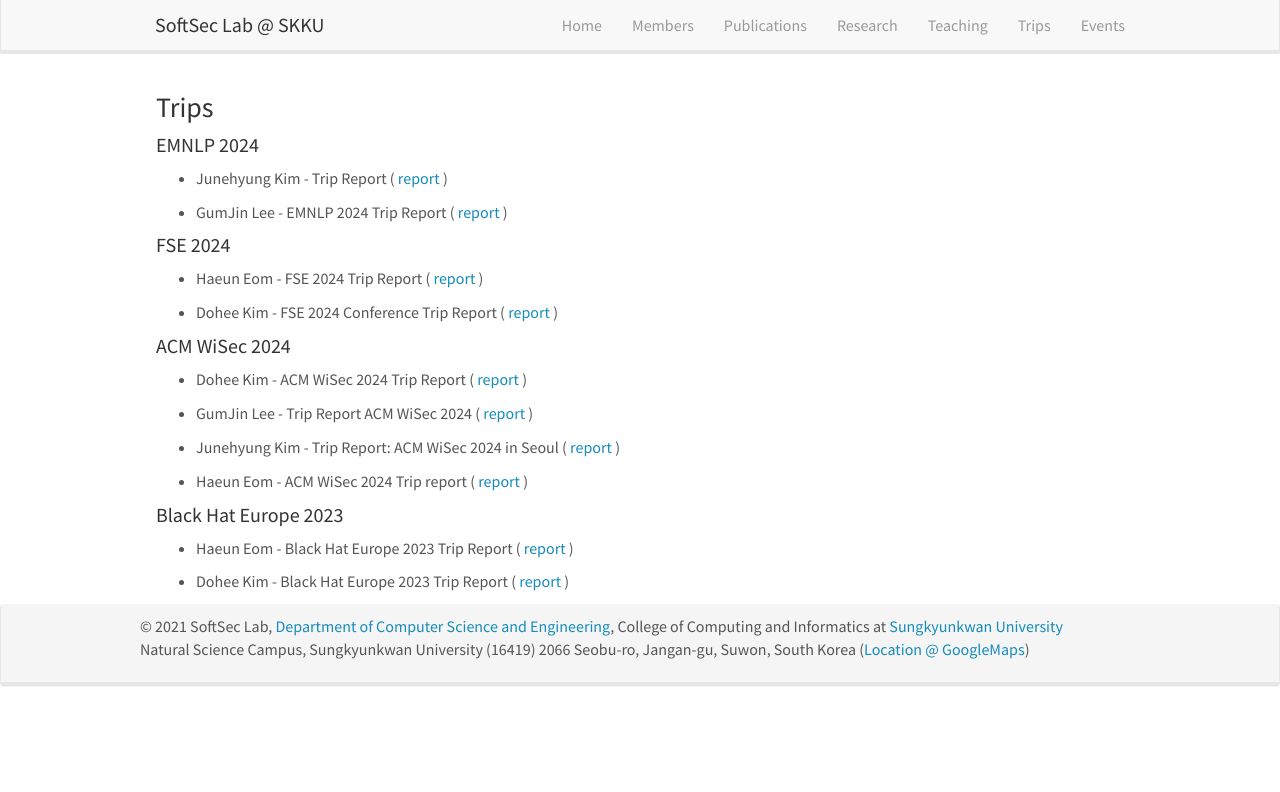
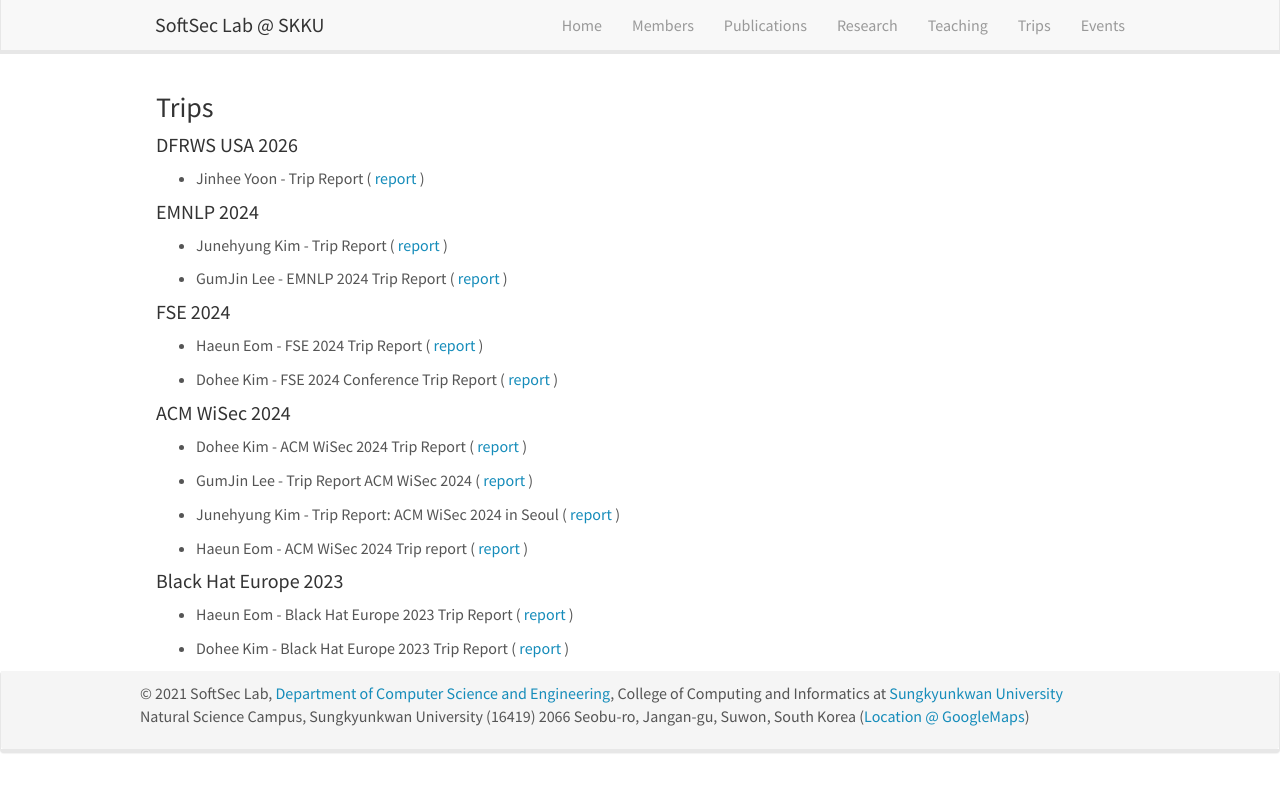
Before and after one commit to softsec-lab/softsec-lab.github.io, a Jekyll site: the page built from _pages/trips.md, in a window 1280 px wide. Shown: the top 792 px of the page. Built offline with Jekyll 4.4.1, drawn with Linux system fonts in a browser that asks for light colours; nearby versions of some CDN libraries.

Commit message:
update dfrws usa 2026 trip report

```diff
--- a/_data/trips.yml
+++ b/_data/trips.yml
@@ -1,3 +1,10 @@
+- name: DFRWS USA 2026
+  details:
+  - writer: Jinhee Yoon
+    title: Trip Report
+    contents:
+      - type: report
+        href: /report/DFRWS_USA_2026/report.pdf
 - name: EMNLP 2024
   details:
   - writer: Junehyung Kim
```
Also changed, not shown: 1 other file.
